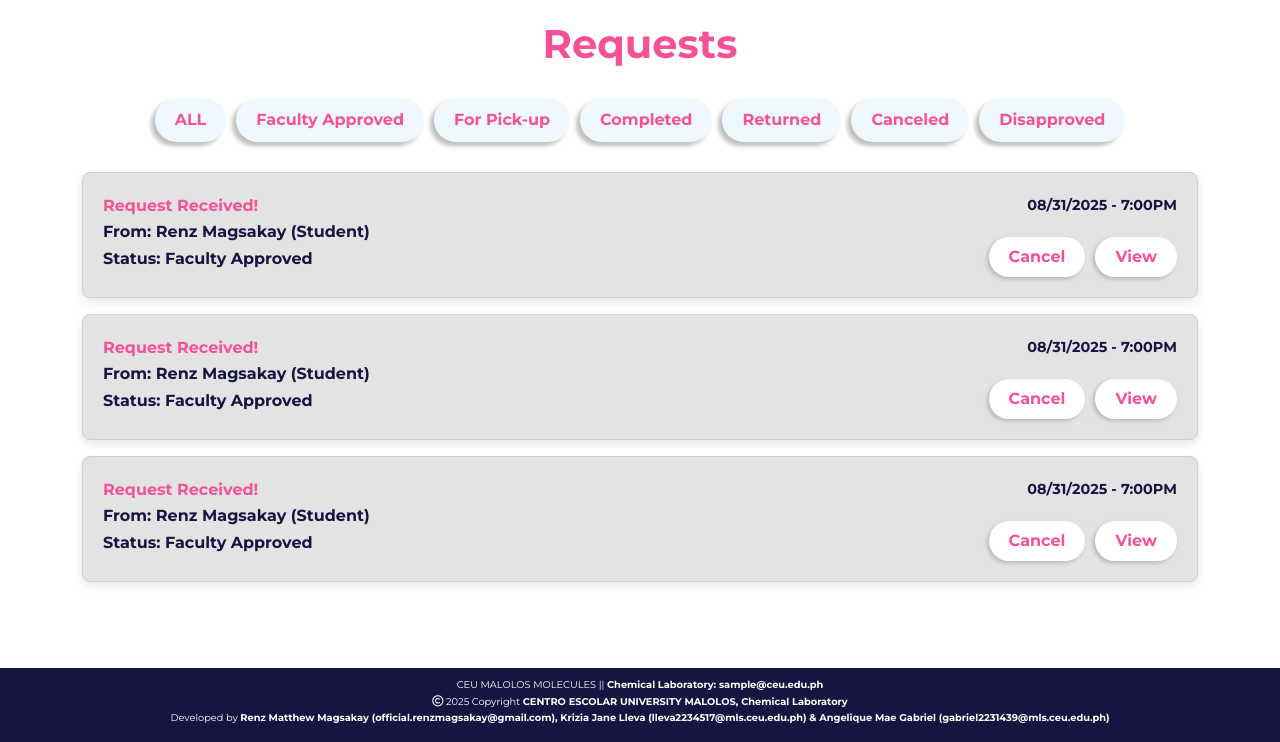
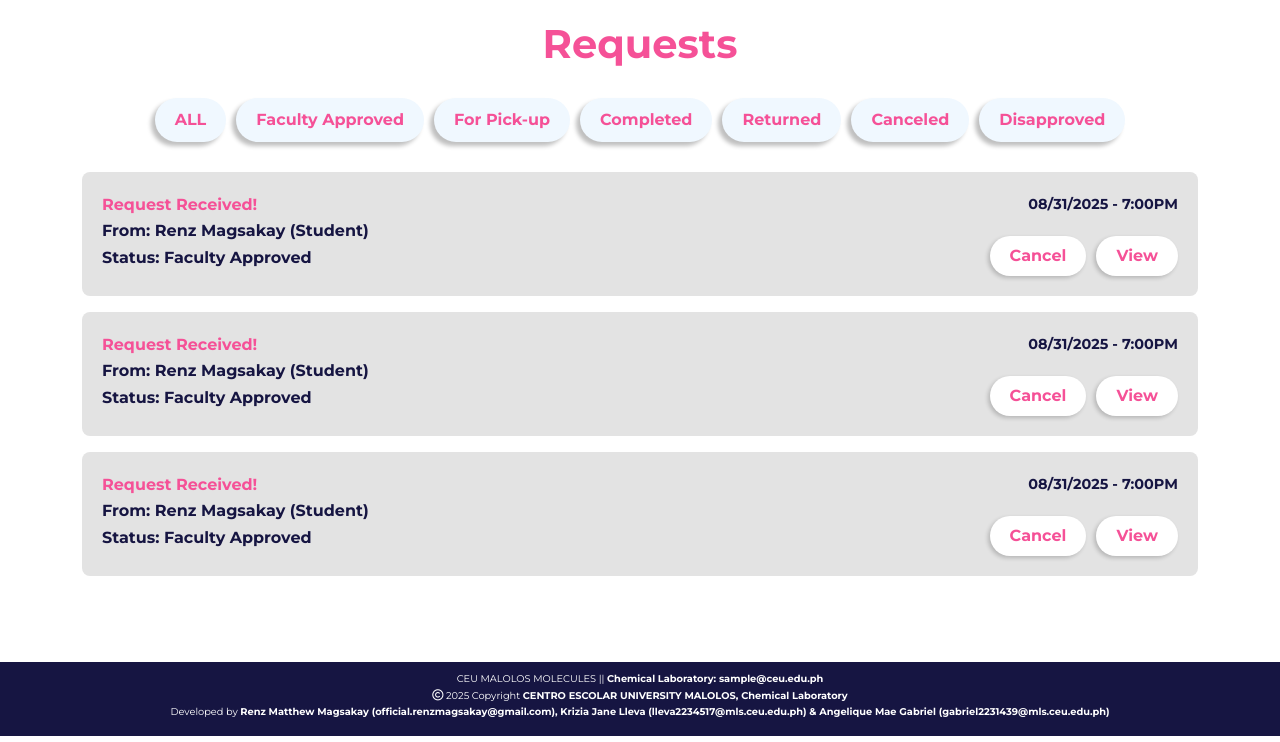
Before and after one commit to nishiriks/molecules_system, a PHP site: page /home-admin.html in a window 1280 px wide. Shown: the part 99-841 px from the top of the page. Run offline with PHP 8.4, Linux system fonts and the light colour scheme; some libraries are stand-ins or nearby versions; some web fonts are replaced.

Commit message:
updated re-card css

```diff
--- a/resource/css/home-admin.css
+++ b/resource/css/home-admin.css
@@ -142,12 +142,13 @@ main {
   background-color: #E3E3E3;
   padding: 20px;
   border-radius: 8px;
-  box-shadow: 0 4px 8px rgba(0, 0, 0, 0.1);
+  border: none;
+  /* box-shadow: 0 4px 8px rgba(0, 0, 0, 0.1); */
   display: flex;
   justify-content: space-between;
   align-items: center;
   transition: transform 0.2s, box-shadow 0.2s;
-  border: 1px solid #d1d1d1;
+  /* border: 1px solid #d1d1d1; */
 }
 
 .request-details-container {
```
